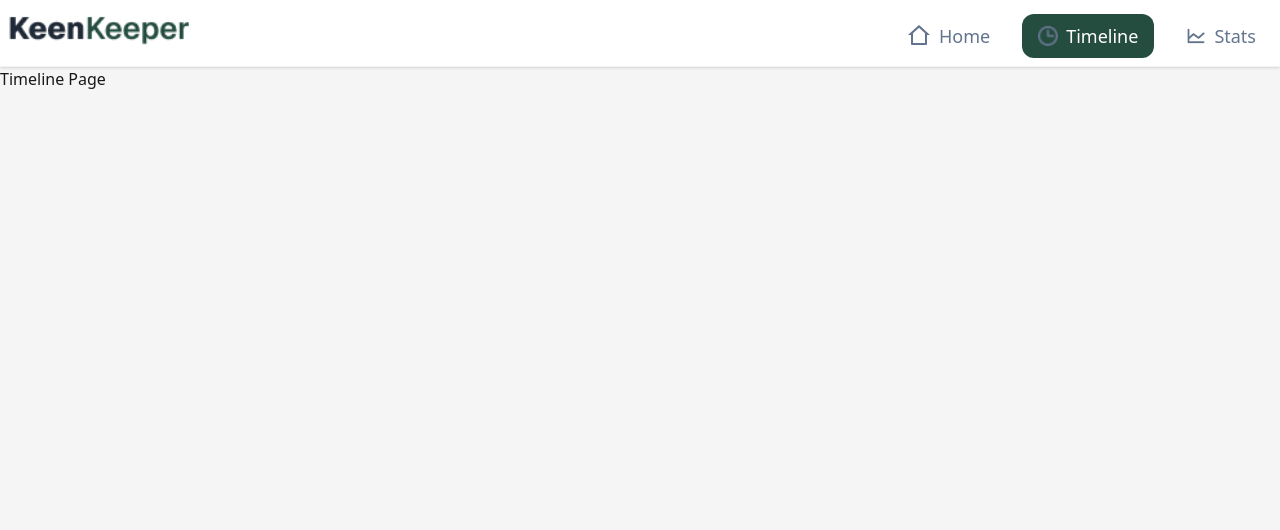
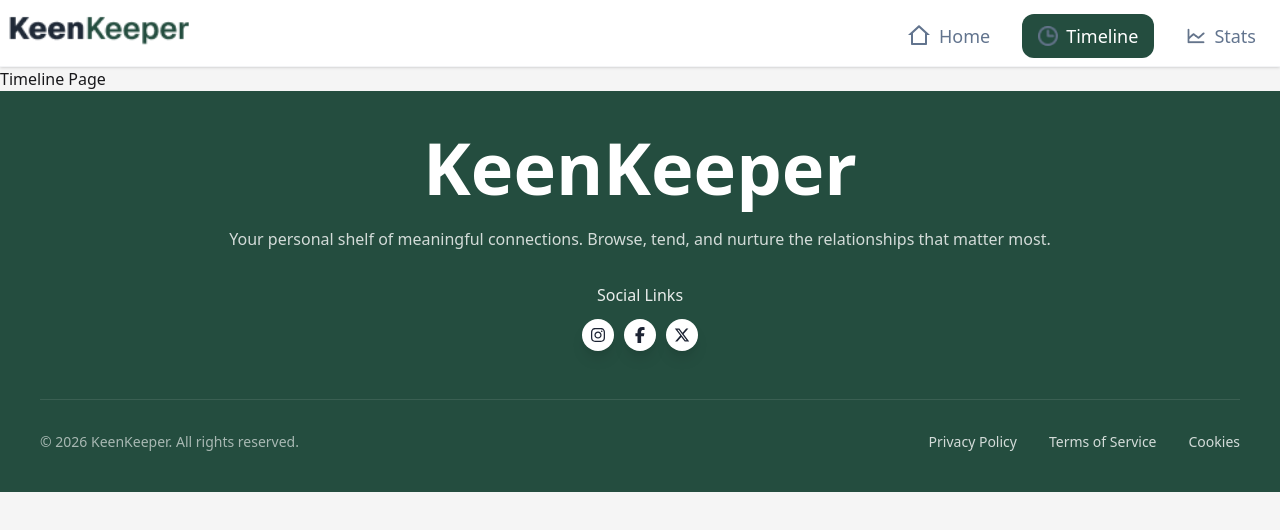
Before and after one commit to smRid/PHA7-Keen-Keeper, a Next.js app: page /timeline in a window 1280 px wide. Shown: the top 530 px of the page. Built offline with nearby package versions, Linux system fonts and the light colour scheme.

Commit message:
footer update

```diff
--- a/src/app/page.jsx
+++ b/src/app/page.jsx
@@ -4,6 +4,7 @@ export default function Home() {
   return (
     <div className="">
       <Navbar />
+      Home Page
       <Footer />
     </div>
   );
--- a/src/app/stats/page.jsx
+++ b/src/app/stats/page.jsx
@@ -1,3 +1,4 @@
+import Footer from "@/components/Footer";
 import Navbar from "@/components/Navbar";
 import React from "react";
 
@@ -6,6 +7,7 @@ const page = () => {
     <div>
       <Navbar />
       Stats Page
+      <Footer />
     </div>
   );
 };
--- a/src/app/timeline/page.jsx
+++ b/src/app/timeline/page.jsx
@@ -1,3 +1,4 @@
+import Footer from "@/components/Footer";
 import Navbar from "@/components/Navbar";
 import React from "react";
 
@@ -6,6 +7,7 @@ const page = () => {
     <div>
       <Navbar />
       Timeline Page
+      <Footer />
     </div>
   );
 };
```
